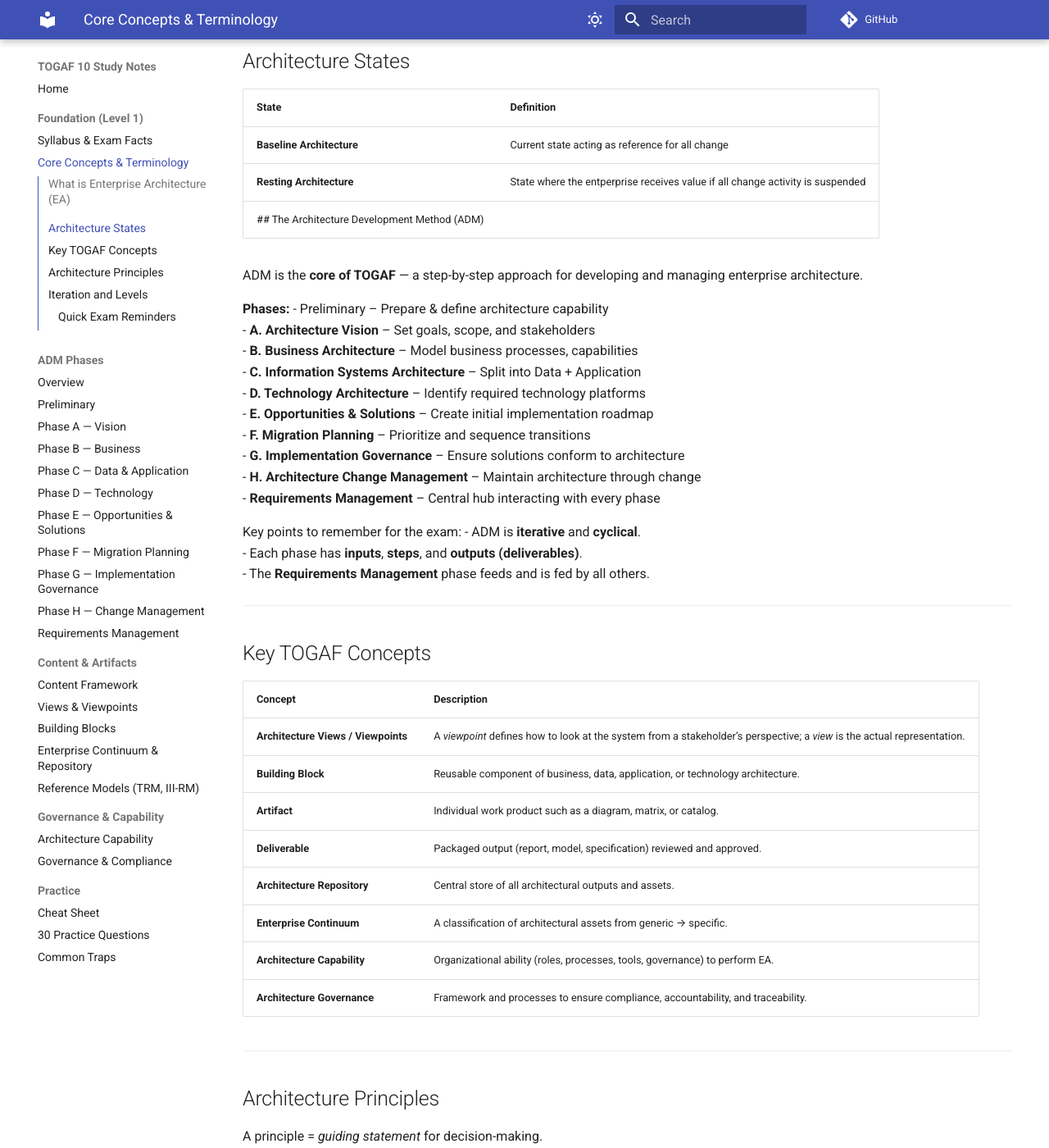
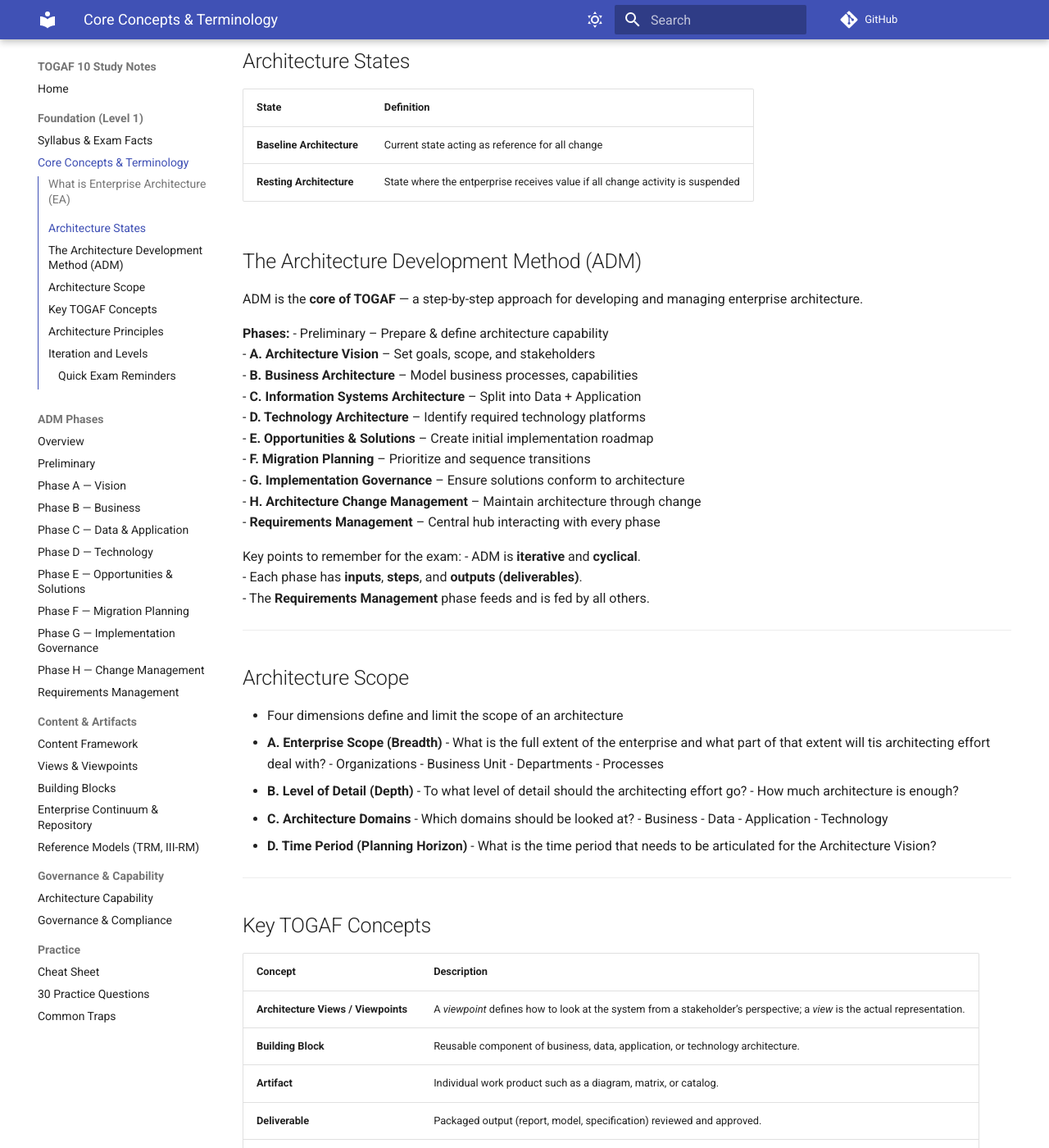
Before and after one commit to meetrickyb/togaf-10, an MkDocs documentation site: the page built from docs/foundation/core-concepts.md, in a window 1280 px wide and 1400 px high, scrolled down 1212 px. Shown: the whole window at 82% size. Built offline with MkDocs 1.6.1 and Material for MkDocs 9.7.7, drawn with Linux system fonts in a browser that asks for light colours; comment, search, counter and statistics services are not loaded.

Commit message:
fixed header

```diff
--- a/docs/foundation/core-concepts.md
+++ b/docs/foundation/core-concepts.md
@@ -29,8 +29,9 @@
 |-------|------------|
 |**Baseline Architecture**| Current state acting as reference for all change|
 |**Resting Architecture** | State where the entperprise receives value if all change activity is suspended |
+
+
 ## The Architecture Development Method (ADM)
-
 ADM is the **core of TOGAF** — a step-by-step approach for developing and managing enterprise architecture.
 
 **Phases:**
@@ -50,6 +51,22 @@
 - Each phase has **inputs**, **steps**, and **outputs (deliverables)**.
 - The **Requirements Management** phase feeds and is fed by all others.
 
+---
+## Architecture Scope
+- Four dimensions define and limit the scope of an architecture
+- **A. Enterprise Scope (Breadth)** - What is the full extent of the enterprise and what part of that extent will tis architecting effort deal with?
+        - Organizations
+        - Business Unit
+        - Departments
+        - Processes
+- **B. Level of Detail (Depth)** - To what level of detail should the architecting effort go?
+        - How much architecture is enough?
+- **C. Architecture Domains** - Which domains should be looked at?
+        - Business
+        - Data
+        - Application
+        - Technology
+- **D. Time Period (Planning Horizon)** - What is the time period that needs to be articulated for the Architecture Vision?
 ---
 
 ## Key TOGAF Concepts
```
